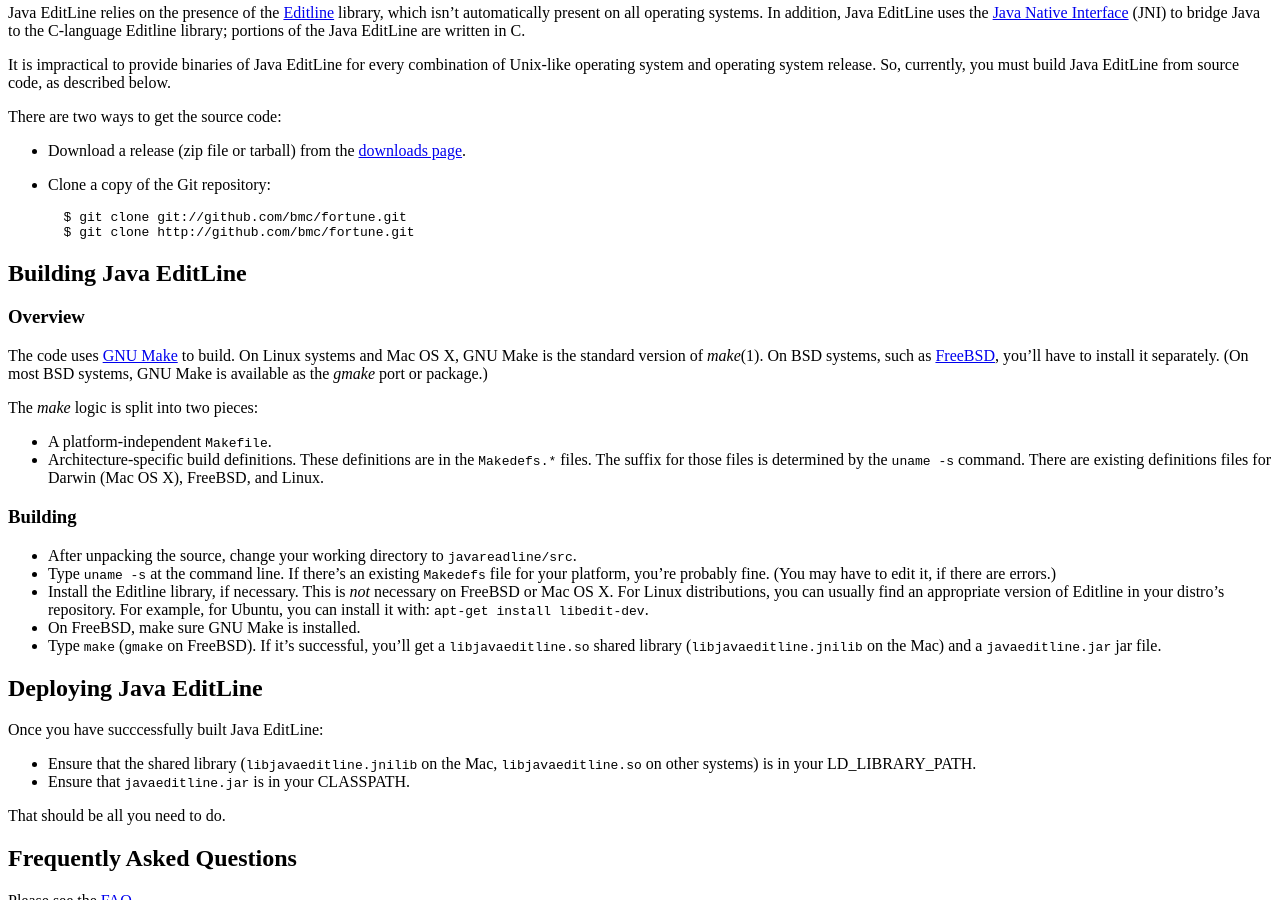
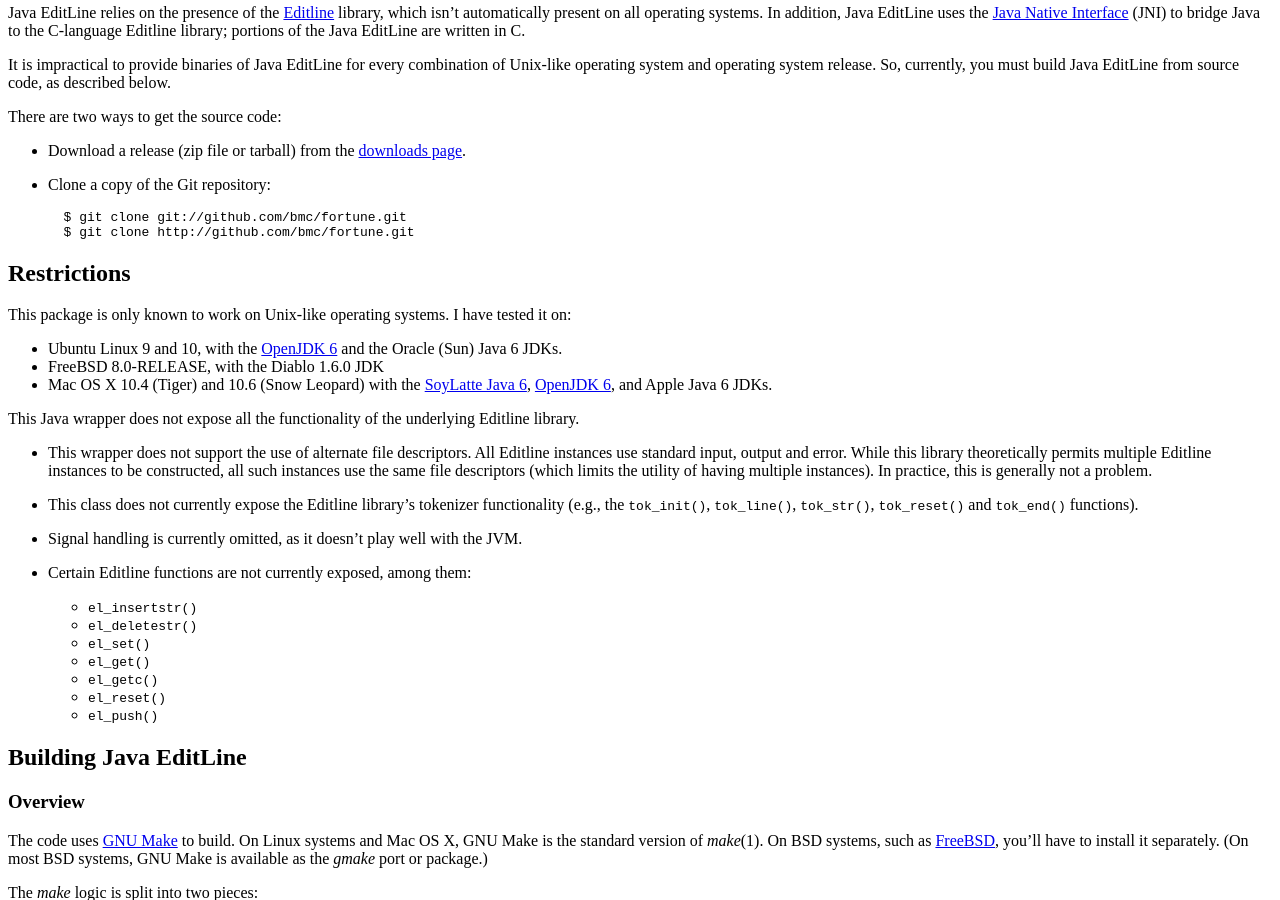
Before and after one commit to bmc/javaeditline, a Jekyll site: the page built from index.md, in a window 1280 px wide and 900 px high, scrolled down 333 px. Built offline with Jekyll 4.4.1, drawn with Linux system fonts in a browser that asks for light colours.

Commit message:
Clarified supported operating systems

```diff
--- a/index.md
+++ b/index.md
@@ -41,6 +41,46 @@ There are two ways to get the source code:
         $ git clone http://github.com/bmc/fortune.git
 
 [downloads page]: http://github.com/bmc/javaeditline/downloads
+
+## Restrictions
+
+This package is only known to work on Unix-like operating systems. I have
+tested it on:
+
+- Ubuntu Linux 9 and 10, with the [OpenJDK 6][openjdk] and the Oracle (Sun)
+  Java 6 JDKs.
+- FreeBSD 8.0-RELEASE, with the Diablo 1.6.0 JDK
+- Mac OS X 10.4 (Tiger) and 10.6 (Snow Leopard) with the
+  [SoyLatte Java 6][soylatte], [OpenJDK 6][openjdk], and Apple Java 6 JDKs.
+
+[soylatte]: http://landonf.bikemonkey.org/static/soylatte/
+[openjdk]: http://www.openjdk.org/
+
+This Java wrapper does not expose all the functionality of the underlying
+Editline library.
+
+* This wrapper does not support the use of alternate file descriptors. All
+  Editline instances use standard input, output and error. While this
+  library theoretically permits multiple Editline instances to be
+  constructed, all such instances use the same file descriptors (which
+  limits the utility of having multiple instances). In practice, this is
+  generally not a problem.
+
+* This class does not currently expose the Editline library's tokenizer
+  functionality (e.g., the `tok_init()`, `tok_line()`, `tok_str()`,
+  `tok_reset()` and `tok_end()` functions).
+
+* Signal handling is currently omitted, as it doesn't play well with the JVM.
+
+* Certain Editline functions are not currently exposed, among them:
+
+  - `el_insertstr()`
+  - `el_deletestr()`
+  - `el_set()`
+  - `el_get()`
+  - `el_getc()`
+  - `el_reset()`
+  - `el_push()`
 
 ## Building Java EditLine
 
```
